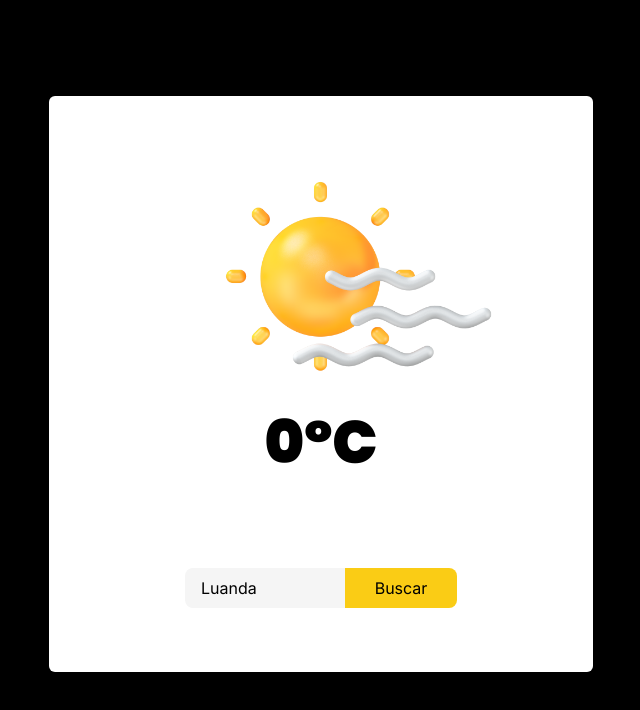
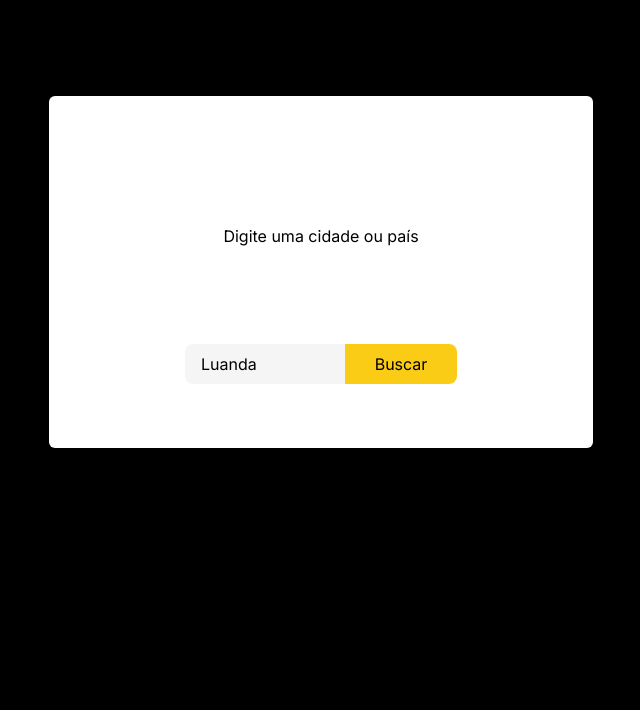
Before and after one commit to Eli450/Climate, a Next.js app: page / in a window 1280 px wide. Shown: the top 710 px of the page, without its empty margins (319-959 px from the left). Built offline with nearby package versions, Linux system fonts and the light colour scheme.

Commit message:
Alterar o design do estado inicial da página

```diff
--- a/src/app/page.js
+++ b/src/app/page.js
@@ -4,7 +4,7 @@ import { useState } from 'react'
 import Condition from '@/app/components/Condition'
 
 async function getWeather(city){
-  const response = await fetch (`http://api.weatherapi.com/v1/current.json?key=a4d22e340b0f41ed996184640231505&q=${city}&aqi=no`)
+  const response = await fetch (`https://api.weatherapi.com/v1/current.json?key=a4d22e340b0f41ed996184640231505&q=${city}&aqi=no`)
 
   if (response.status === 200){
      const {current, location} = await response.json()
@@ -36,6 +36,7 @@ export default function Home() {
     return (
     <main className="flex w-full min-h-screen flex-col items-center justify-between p-24">
           <div className='w-1/2 h-max bg-white rounded-md flex justify-center p-16 flex-col' >
+              { condition !== '' ? (<>
                 <div className={`${poppinsRegular.className}`}>
                       <span className={`block text-xl text-center font-medium ${poppinsBlack.className}`}>{cityAndCountry}</span>
                       <span className='block pt-3 text-center text-gray-300'>{time}</span>
@@ -45,6 +46,11 @@ export default function Home() {
                       <span className={`block text-6xl text-center font-lg pt-8 ${poppinsBlack.className}`}>{temp}ºC</span>
                       <span className='text-gray-300 text-center block'>{condition}</span>
                     </div>
+              </>) : (<>
+                <div>
+                  <p className='text-center pt-16'>Digite uma cidade ou país</p>
+                </div>
+              </>) }
               <div className={`flex justify-center pt-24`}>
                   <form>
                       <input value={city} onChange={(e) =>{setCity(e.target.value)}} className={`h-10 w-40 rounded-l-lg bg-neutral-100 p-4 focus:outline-gray-300`}type='text' name='' placeholder='Digite a Cidade' />
```
Lines whose indentation alone changed are shown as unchanged.
